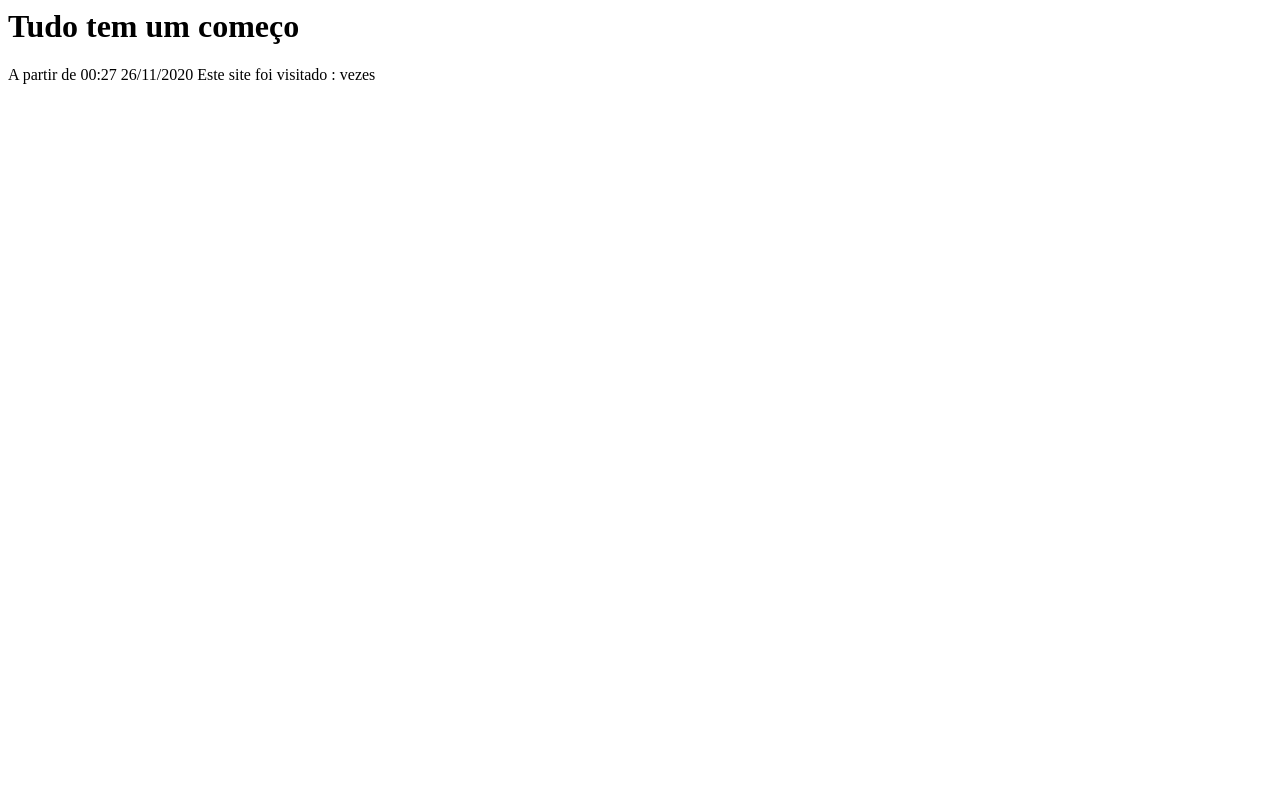
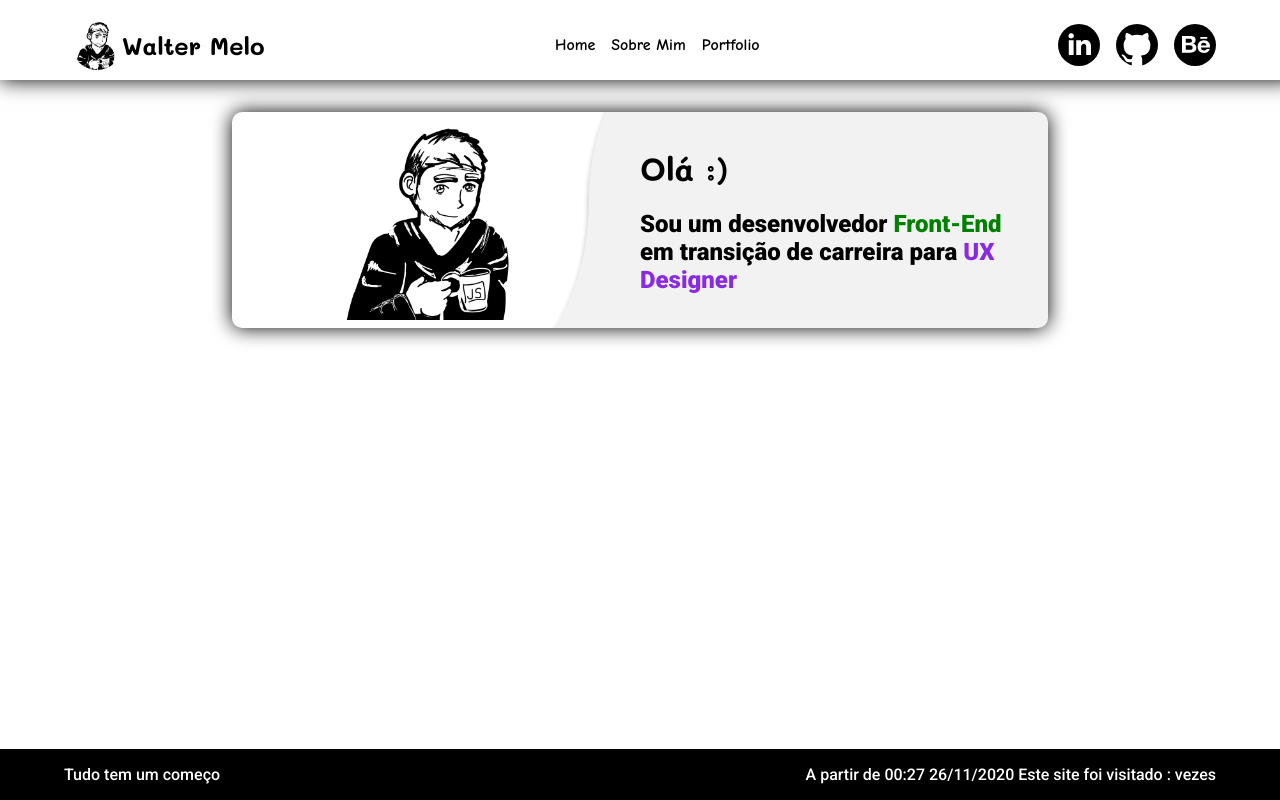
Before and after one commit to walmello24/tudo-tem-um-comeco, a plain HTML site: page index.html in a window 1280 px wide. Drawn offline with nearby package versions, Linux system fonts and the light colour scheme.

Commit message:
a lot in appearance

```diff
--- a/index.html
+++ b/index.html
@@ -1,4 +1,94 @@
-<h1>Tudo tem um começo</h1>
+<!DOCTYPE html>
+<html lang="en">
+<head>
+    <meta charset="UTF-8">
+    <meta name="viewport" content="width=device-width, initial-scale=1.0">
+    <title>Walter Melo - UX Engineer</title>
+    <link rel="preconnect" href="https://fonts.gstatic.com">
+    <link rel="stylesheet" href="style.css">
+    <link href="https://fonts.googleapis.com/css2?family=Comic+Neue:wght@700&family=Mali:wght@700&family=Roboto:wght@500;900&display=swap" rel="stylesheet">
+    <script src="https://cdn.jsdelivr.net/npm/vue@2/dist/vue.js"></script>
+</head>
+<body>
+    <nav class="card">
+        <div class="no-mobile no-tablet">
+            <div class="container flex around">
+                <div class="flex">
+                    <div class="avatar"></div>
+                    <h1>Walter Melo</h1>
+                </div>
+                <div class="flex">
+                    <ul class="flex">
+                        <li>Home</li>
+                        <li>Sobre Mim</li>
+                        <li>Portfolio</li>
+                    </ul>
+                </div>
+                <div class="flex">
+                    <ul class="flex social">
+                        <li>
+                            <img src="LinkedIn.svg" alt="">
+                        </li>
+                        <li>
+                            <img src="GitHub.svg" alt="">
+                        </li>
+                        <li>
+                            <img src="Behance.svg" alt="">
+                        </li>
+                    </ul>
+                </div>
+            </div>
+        </div>
+        <div class="no-desktop">
+            <div class="container flex around">
+                <div class="flex">
+                    <div class="avatar"></div>
+                    <h1>Walter Melo</h1>
+                </div>
+                <div>
+                    <img src="menu.svg" alt="" onclick="toggleMenu()">
+                </div>
+                <div class="menu-active">
+                    ATIVADO
+                </div>
+            </div>
+        </div>
+    </nav>
+    <header>
+        <div class="no-mobile">
+            <div class="container">
+                <div class="box flex card around">
+                    <div class="avatar-big"></div>
+                    <div class="wavy">
+                        <h1>Olá :)</h1>
+                        <h2>
+                            Sou um desenvolvedor <span class="front">Front-End</span> em transição de carreira para <span class="ux">UX Designer</span>
+                        </h2>
+                    </div>
+                </div>
+            </div>
+        </div>
+        <div class="no-desktop no-tablet">
+            <div class="container">
+                <div class="mobile-box card">
+                    <img src="eu.png" alt="">
+                    <div class="wavy">
+                        <h1>Olá :)</h1>
+                        <h2>
+                            Sou um desenvolvedor <span class="front">Front-End</span> em transição de carreira para <span class="ux">UX Designer</span>
+                        </h2>
+                    </div>
+                </div>
+            </div>
+        </div>
+    </header>
+    <footer>
+        <div class="no-mobile">
+            <div style="background-color: black; color: white; position: absolute; bottom: 0; width: 100vw;">
+                <div class="container flex around">
+                    <p>
+                        Tudo tem um começo
+                    </p>
                     <p>
                         A partir de 00:27 26/11/2020
                         Este site foi visitado :
@@ -10,3 +100,35 @@
                         }
                     </script>
                     <script async src="https://api.countapi.xyz/hit/walmello24.github.iotudo-tem-um-comeco/visits?callback=cb"></script>
+                </div>
+            </div>
+        </div>
+        <div class="no-desktop no-tablet">
+            <div style="background-color: black; color: white">
+                <div class="container card">
+                    <p>
+                        Tudo tem um começo
+                    </p>
+                    <p>
+                        A partir de 00:27 26/11/2020
+                        Este site foi visitado :
+                        <span id="visits"></span> vezes
+                    </p>
+                    <script>
+                        function cb(response) {
+                            document.getElementById('visits').innerText = response.value;
+                        }
+                    </script>
+                    <script async src="https://api.countapi.xyz/hit/walmello24.github.iotudo-tem-um-comeco/visits?callback=cb"></script>
+                </div>
+            </div>
+        </div>
+    </footer>
+    <script>
+        const toggleMenu = _ => {
+            document.querySelector('menu-active').style.display = 'block'
+            document.querySelector('menu-inactive').style.display = 'none'
+        }
+    </script>
+</body>
+</html>
--- /dev/null
+++ b/style.css
@@ -0,0 +1,148 @@
+html {
+    height: 100vh;
+}
+
+body {
+    font-family: 'Roboto', sans-serif;
+    margin: 0;
+    padding: 0;
+    height: 100vh;
+}
+
+.avatar {
+    background: url("eu.png");
+    background-size: 100%;
+    width: 50px;
+    height: 50px;
+    border-radius: 50%;
+}
+
+.round {
+    border-radius: 50%;
+}
+
+.avatar-big {
+    background: url("eu.png");
+    background-size: 50%;
+    width: 0px;
+    height: 100%;
+    background-repeat: no-repeat;
+    background-position: bottom;
+}
+
+nav {
+    width: 100%;
+    height: 64px;
+    font-family: 'Comic Neue', cursive;
+    background-color: white;
+}
+
+h1 {
+    font-family: 'Mali', cursive;
+}
+
+.card {
+    box-shadow: 0px 0px 20px black;
+    padding: 0.5rem;
+}
+
+.card img {
+    width: 100%;
+    border-radius: 50%;
+}
+
+.flex {
+    display: flex;
+    align-items: center;
+}
+
+.around {
+    justify-content: space-between;
+}
+
+.container {
+    margin: auto 5vw;
+}
+
+nav ul {
+    padding: 0;
+}
+
+nav ul li {
+    list-style: none;
+    margin: 0 0.5rem;
+    transition: 0.2s;
+}
+
+nav ul li:hover {
+    text-decoration: underline;
+    cursor: pointer;
+    color: green;
+}
+
+.social > *{
+    background-color: black;
+    width: 42px;
+    height: 42px;
+    border-radius: 50%;
+}
+
+
+.social > *:hover{
+    background-color: blueviolet;
+}
+
+.box {
+    background: url("Vector 1.svg");
+    background-repeat: no-repeat;
+    background-size: 115%;
+    background-position: -150%;
+    height: 200px;
+    max-width: 800px;
+    margin: 2rem auto;
+    border-radius: 10px;
+    background-color: white;
+}
+
+.mobile-box {
+    margin: 2rem auto;
+    border-radius: 10px;
+    background-color: white;
+    padding: 1rem;
+}
+
+.box > *{
+    width: 400px;
+}
+
+.front {
+    color: green;
+}
+
+.ux {
+    color: blueviolet
+}
+
+@media (min-width: 769px){
+    .no-desktop {
+        display: none;
+    }
+}
+
+/*tablet*/
+@media (min-width: 426px) and (max-width: 768px){
+    .no-tablet {
+        display: none;
+    }
+}
+
+/*mobile*/
+@media (max-width: 425px){
+    .no-mobile {
+        display: none;
+    }
+}
+
+.menu-active {
+    display: none;
+}
```
Also changed, not shown: Behance.svg (added), GitHub.svg (added), LinkedIn.svg (added), Vector 1.svg (added), eu.png (added), menu.svg (added), script.js (added). Lines whose indentation alone changed are shown as unchanged.
